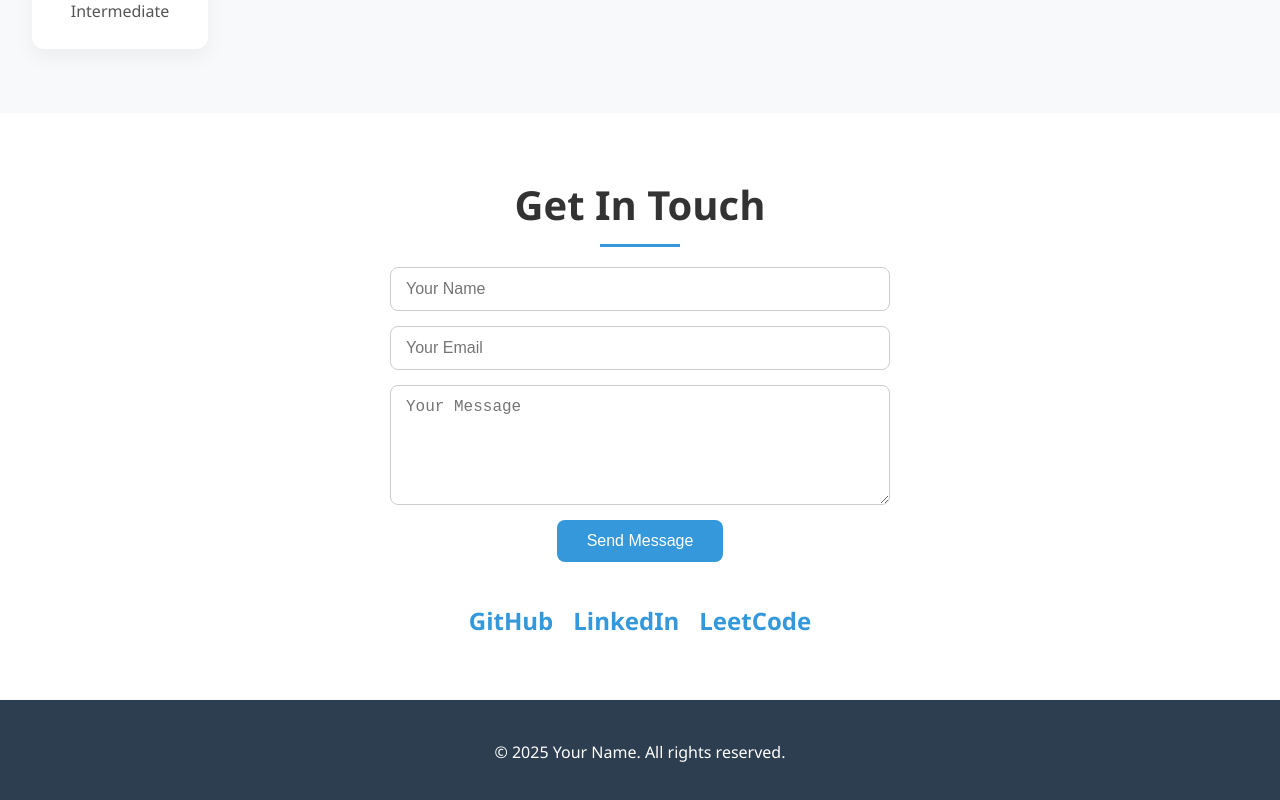
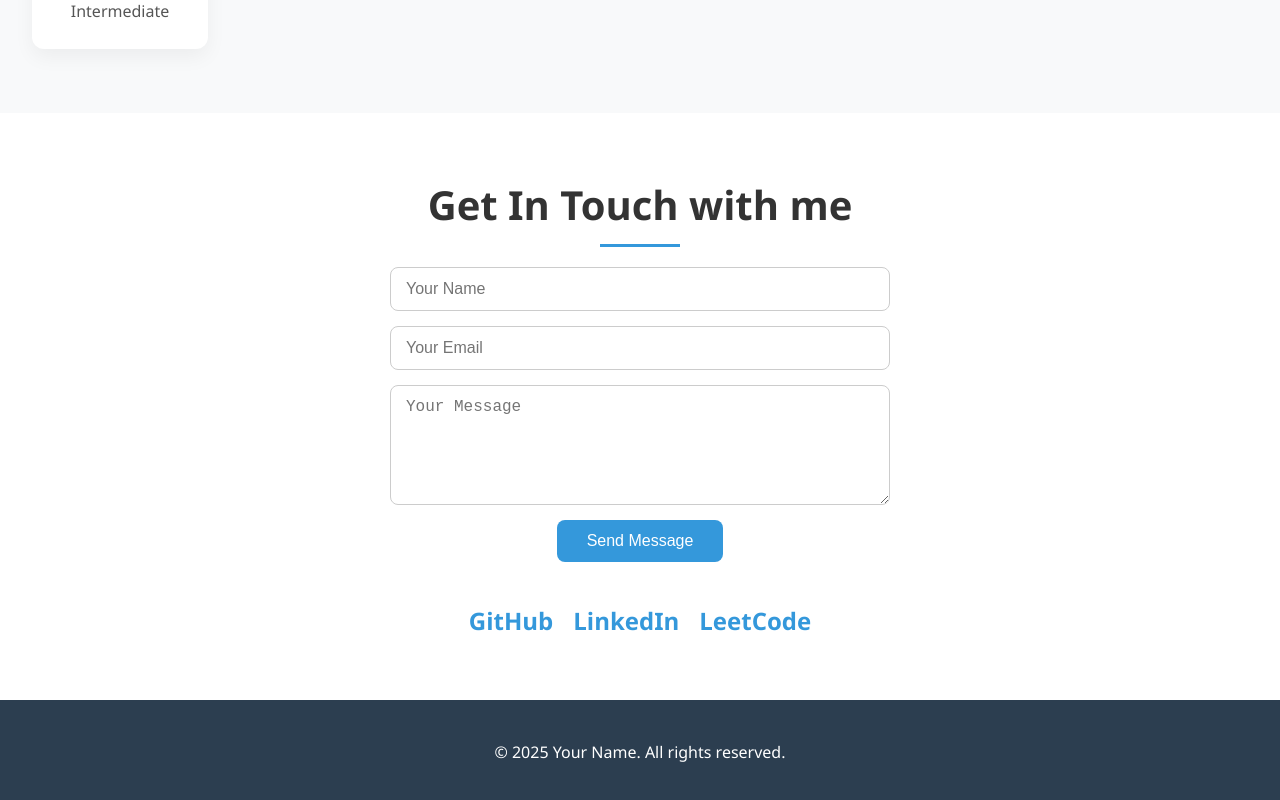
Before and after one commit to Pradeepkumar2611/Portfolio, a React (Create React App) app: page / in a window 1280 px wide. Shown: the part 2298-3098 px from the top of the page. Built offline with nearby package versions, Linux system fonts and the light colour scheme.

Commit message:
contact err

```diff
--- a/src/components/Contact.js
+++ b/src/components/Contact.js
@@ -29,7 +29,7 @@ const Contact = () => {
 
   return (
     <section id="contact" className="contact-section">
-      <h2 className="section-title">Get In Touch</h2>
+      <h2 className="section-title">Get In Touch with me</h2>
       <form className="contact-form" onSubmit={handleSubmit}>
         <input type="text" name="name" placeholder="Your Name" required onChange={handleChange} />
         <input type="email" name="email" placeholder="Your Email" required onChange={handleChange} />
```
